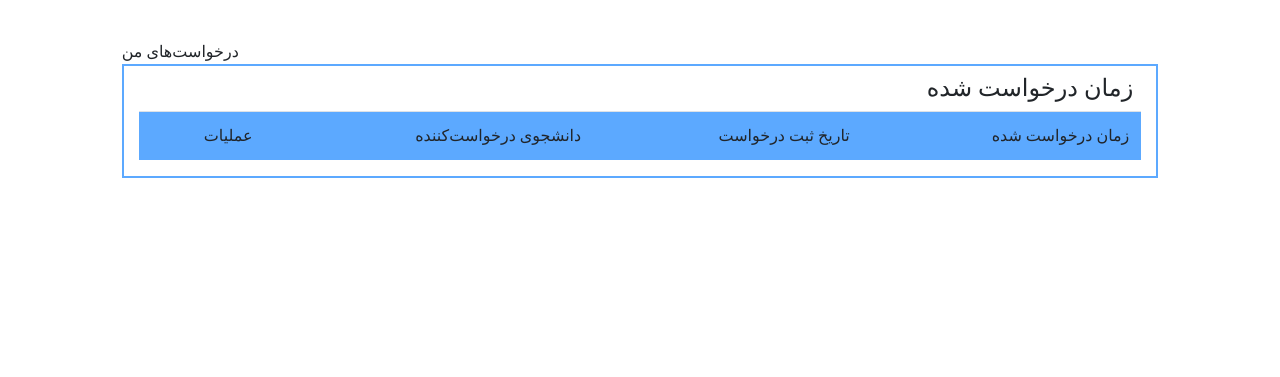
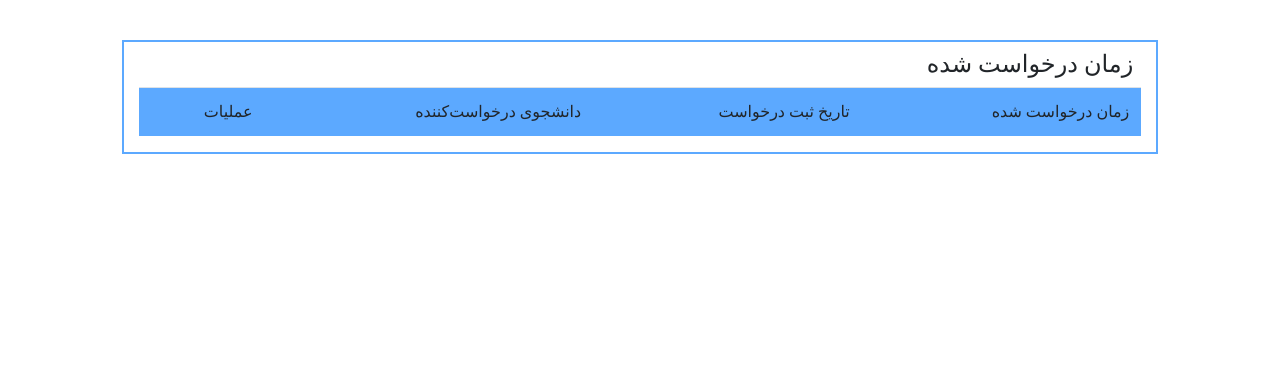
Before and after one commit to ashkantaravati/TDRRS, a Django app: a page that uses student/templates/student/user_requests.html in a window 1280 px wide. Shown: the part 140-517 px from the top of the page. Run offline with Django 3.2, Linux system fonts and the light colour scheme; data that the repository does not hold is empty; some libraries are stand-ins or nearby versions; some web fonts are replaced.

Commit message:
designed end

```diff
--- a/student/templates/student/user_requests.html
+++ b/student/templates/student/user_requests.html
@@ -4,7 +4,7 @@
 {% endblock title %}
 
 {% block heading %}
-درخواست‌های من
+
 {% endblock heading %}
 {% block content %}
 <div class="col-12 rtlDirection text-right table-responsive blue-border">
```
